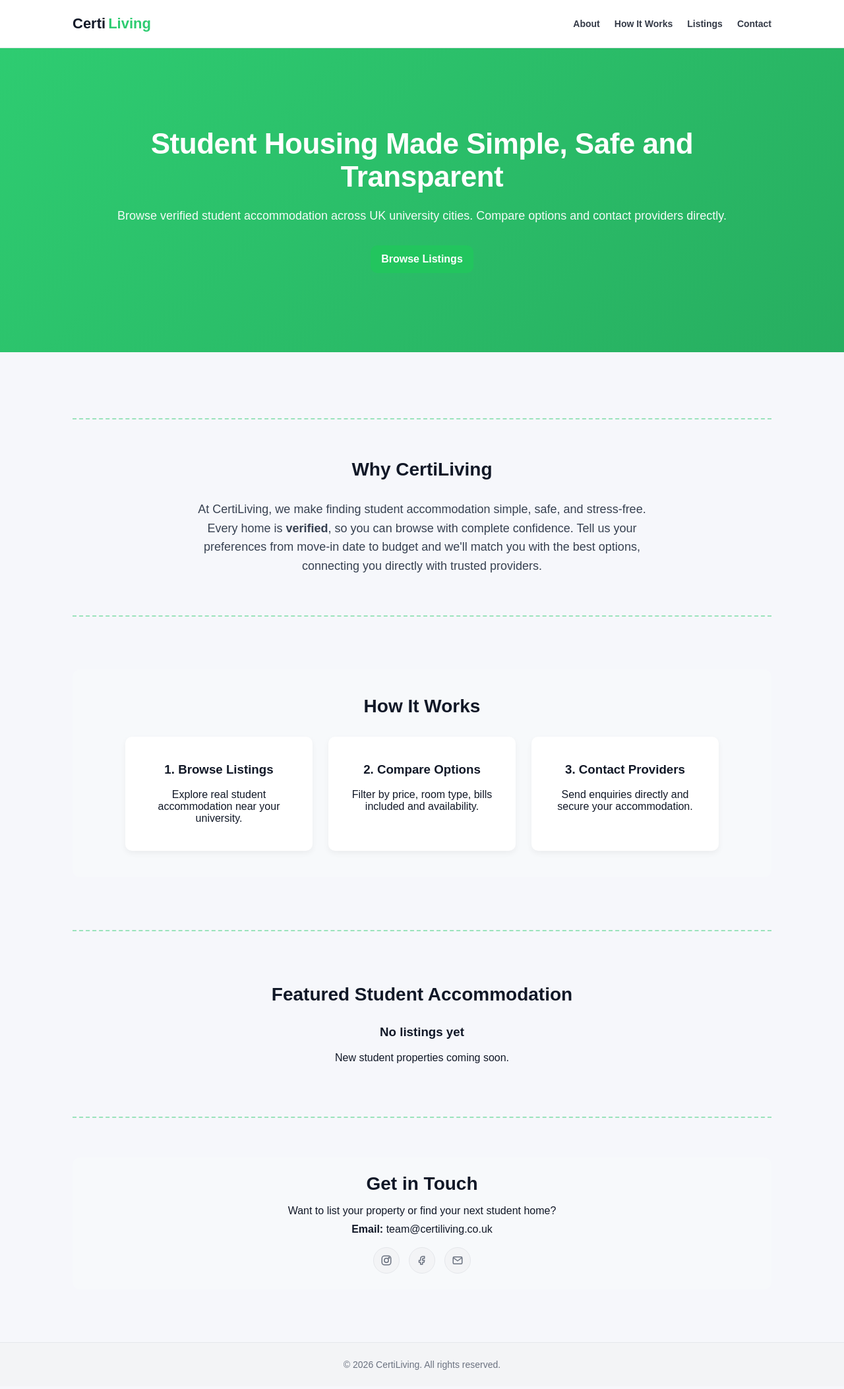
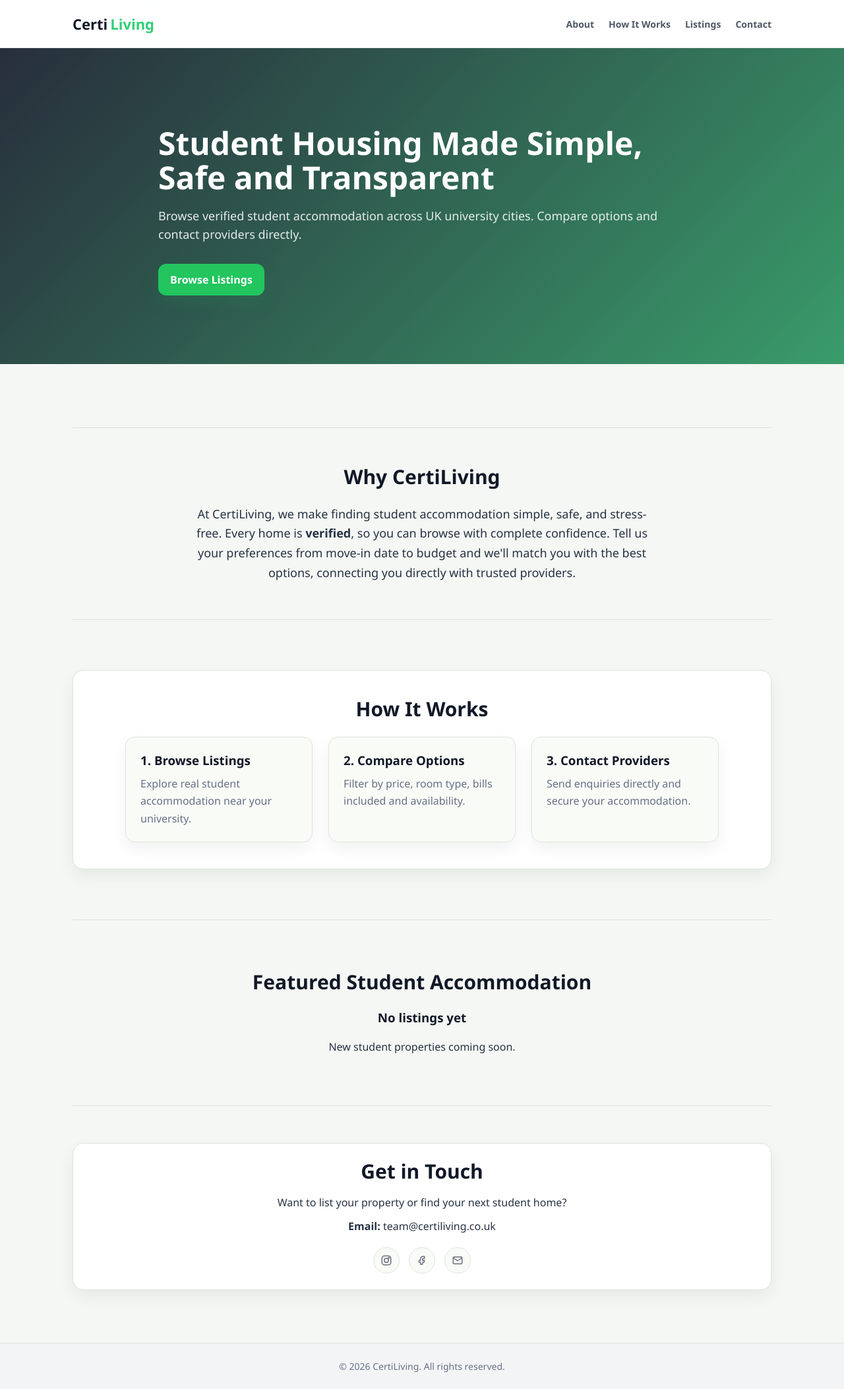
Before and after one commit to joehindle/certiliving-website, a Flask app: page / in a window 1280 px wide. Shown: the whole page at 66% size. Before the commit the page ends 2077 px from the top, so only its background shows below. Run offline with Flask 3, Linux system fonts and the light colour scheme; data that the repository does not hold is empty; parts of the project's set-up code (start-up, migrations or seed data) failed here and were passed over; some libraries are stand-ins or nearby versions.

Commit message:
styling changes

```diff
--- a/app/static/css/style.css
+++ b/app/static/css/style.css
@@ -2,14 +2,19 @@
 :root {
   --max-width: 1100px;
   --gutter: 20px;
-  --bg: #f6f7fb;
+  --bg: #f4f7f3;
+  --surface: #ffffff;
+  --surface-soft: #f9fbf7;
   --text: #111827;
-  --muted: #6b7280;
-  --accent: #2ecc71;
-  --accent-dark: #27ae60;
-  --border: #e5e7eb;
-  --shadow: 0 8px 25px rgba(0,0,0,0.06);
-  --shadow-soft: 0 4px 10px rgba(0,0,0,0.05);
+  --muted: #667085;
+  --accent: #31cf78;
+  --accent-dark: #26a864;
+  --accent-soft: #eaf8f0;
+  --ink-soft: #273244;
+  --border: #dde5dc;
+  --border-strong: #cfd9cf;
+  --shadow: 0 18px 42px rgba(17, 24, 39, 0.08);
+  --shadow-soft: 0 10px 24px rgba(17, 24, 39, 0.06);
 }
 
 *,
@@ -20,12 +25,16 @@ html { scroll-behavior: smooth; }
 
 body {
   margin: 0;
-  font-family: Arial, sans-serif;
-  background: var(--bg);
+  font-family: "Avenir Next", Avenir, "Segoe UI", sans-serif;
+  background:
+    linear-gradient(180deg, rgba(255,255,255,0.8), rgba(244,247,243,0.94) 360px),
+    radial-gradient(circle at 18% 0%, rgba(47,191,113,0.14), transparent 340px),
+    var(--bg);
   color: var(--text);
   min-height: 100vh;
   display: flex;
   flex-direction: column;
+  -webkit-font-smoothing: antialiased;
 }
 
 main { flex: 1; }
@@ -45,11 +54,13 @@ main { flex: 1; }
 
 /* -------- Navbar -------- */
 .navbar {
-  background: #fff;
-  border-bottom: 1px solid var(--border);
+  background: rgba(255, 255, 255, 0.88);
+  border-bottom: 1px solid rgba(221, 229, 220, 0.86);
   position: sticky;
   top: 0;
   z-index: 1000;
+  backdrop-filter: blur(18px);
+  box-shadow: 0 1px 0 rgba(17, 24, 39, 0.03);
 }
 
 .nav-inner {
@@ -80,13 +92,17 @@ main { flex: 1; }
 
 .nav-links a {
   text-decoration: none;
-  color: var(--text);
-  font-weight: 600;
+  color: var(--ink-soft);
+  font-weight: 700;
   font-size: 14px;
-  opacity: 0.85;
+  opacity: 0.82;
+  padding: 8px 0;
 }
 
-.nav-links a:hover { opacity: 1; }
+.nav-links a:hover {
+  color: var(--text);
+  opacity: 1;
+}
 
 @media (max-width: 650px) {
   .nav-links { gap: 14px; }
@@ -96,25 +112,35 @@ main { flex: 1; }
 /* -------- Hero -------- */
 .hero-full {
   width: 100%;
-  background: linear-gradient(135deg, var(--accent), var(--accent-dark));
-  padding: 120px var(--gutter);
+  background:
+    linear-gradient(135deg, rgba(17, 24, 39, 0.90), rgba(31, 143, 87, 0.88)),
+    linear-gradient(90deg, rgba(255,255,255,0.10) 1px, transparent 1px),
+    linear-gradient(0deg, rgba(255,255,255,0.08) 1px, transparent 1px);
+  background-size: auto, 48px 48px, 48px 48px;
+  padding: 118px var(--gutter) 104px;
+  position: relative;
+  overflow: hidden;
 }
 
-.hero-content { text-align: center; }
+.hero-content {
+  text-align: left;
+  max-width: 840px;
+}
 
 .hero-full h1 {
   color: #fff;
-  font-size: 44px;
+  font-size: 48px;
   font-weight: 800;
-  margin: 0 0 20px;
-  letter-spacing: -0.5px;
+  margin: 0 0 18px;
+  letter-spacing: 0;
+  line-height: 1.08;
 }
 
 .hero-full p {
-  color: rgba(255,255,255,0.95);
+  color: rgba(255,255,255,0.88);
   font-size: 18px;
   line-height: 1.6;
-  margin-bottom: 30px;
+  margin: 0 0 30px;
 }
 
 .btn-primary,
@@ -125,12 +151,13 @@ main { flex: 1; }
   background: #22c55e;
   color: #fff;
   border: none;
-  padding: 12px 16px;
-  border-radius: 10px;
+  padding: 13px 18px;
+  border-radius: 12px;
   font-weight: 800;
   text-decoration: none;
   cursor: pointer;
-  transition: transform 0.2s ease, box-shadow 0.2s ease, filter 0.2s ease;
+  box-shadow: 0 12px 26px rgba(31, 143, 87, 0.18);
+  transition: transform 0.18s ease, box-shadow 0.18s ease, filter 0.18s ease;
 }
 
 .section .btn-primary { margin-top: 20px; }
@@ -149,24 +176,30 @@ main { flex: 1; }
 
 /* -------- Sections -------- */
 .section {
-  margin: 80px 0;
+  margin: 76px 0;
   text-align: center;
 }
 
 .section h2 {
-  font-size: 28px;
-  margin: 0 0 30px;
+  font-size: 30px;
+  margin: 0 0 24px;
+  line-height: 1.18;
+  letter-spacing: 0;
 }
 
 .section p {
   max-width: 700px;
   margin: 0 auto 20px;
+  color: var(--ink-soft);
+  line-height: 1.65;
 }
 
 .alt-bg {
-  background: #f7f9fb;
+  background: var(--surface);
   padding: 40px;
-  border-radius: 12px;
+  border: 1px solid var(--border);
+  border-radius: 16px;
+  box-shadow: var(--shadow-soft);
 }
 
 .contact-compact {
@@ -199,7 +232,7 @@ main { flex: 1; }
   height: 40px;
   border: 1px solid var(--border);
   border-radius: 999px;
-  background: #f3f4f6;
+  background: var(--surface-soft);
   color: #6b7280;
   text-decoration: none;
   transition: transform 0.15s ease, box-shadow 0.15s ease;
@@ -233,9 +266,9 @@ main { flex: 1; }
 
 .dash-divider {
   width: 100%;
-  border-top: 2px dashed var(--accent);
-  margin: 60px 0;
-  opacity: 0.45;
+  border-top: 1px solid var(--border);
+  margin: 56px 0;
+  opacity: 1;
 }
 
 .info-grid {
@@ -247,10 +280,22 @@ main { flex: 1; }
 }
 
 .info-card {
-  background: #fff;
-  padding: 20px;
-  border-radius: 10px;
+  background: var(--surface-soft);
+  padding: 22px;
+  border: 1px solid var(--border);
+  border-radius: 14px;
   box-shadow: var(--shadow-soft);
+  text-align: left;
+}
+
+.info-card h3 {
+  margin: 0 0 10px;
+  color: var(--text);
+}
+
+.info-card p {
+  margin: 0;
+  color: var(--muted);
 }
 
 /* -------- Listings -------- */
--- a/app/templates/admin/base.html
+++ b/app/templates/admin/base.html
@@ -1,4 +1,4 @@
 {% extends "base.html" %}
 {% block extra_head %}
-  <link rel="stylesheet" href="{{ url_for('static', filename='css/admin.css') }}">
+  <link rel="stylesheet" href="{{ url_for('static', filename='css/admin.css', v='20260502a') }}">
 {% endblock %}
--- a/app/templates/base.html
+++ b/app/templates/base.html
@@ -3,7 +3,7 @@
 <head>
     <meta name="viewport" content="width=device-width, initial-scale=1">
     <title>CertiLiving</title>
-    <link rel="stylesheet" href="{{ url_for('static', filename='css/style.css', v='20260430d') }}">
+    <link rel="stylesheet" href="{{ url_for('static', filename='css/style.css', v='20260502a') }}">
     {% block extra_head %}{% endblock %}
 </head>
 
```
Also changed, not shown: other parts of app/static/css/style.css (+93 -54 lines), app/templates/listings/detail.html (+4 -3 lines).
